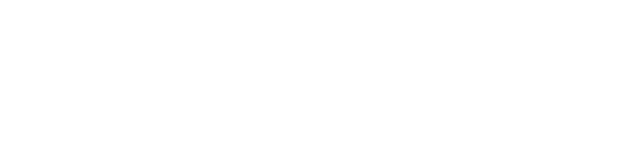
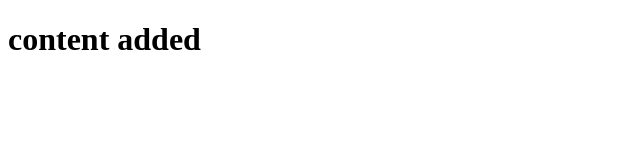
Before and after one commit to RuTTiK27/test-repo, a plain HTML site: page index.html in a window 1280 px wide. Shown: the whole page, without its empty margins (0-640 px from the left). Drawn offline with Linux system fonts and the light colour scheme.

Commit message:
added content to index.html

```diff
--- a/index.html
+++ b/index.html
@@ -6,6 +6,6 @@
     <title>Document</title>
 </head>
 <body>
-
+    <h1>content added</h1>
 </body>
 </html>
```
